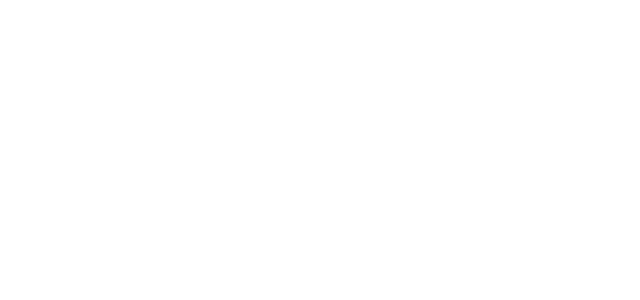
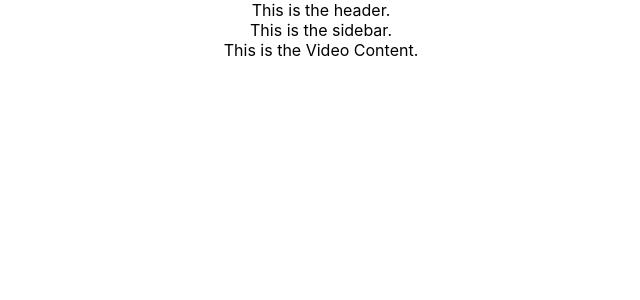
Before and after one commit to FrozenHearth/LessonX, a React (Create React App) app: page / in a window 1280 px wide. Shown: the top 300 px of the page, without its empty margins (319-959 px from the left). Built offline with nearby package versions, Linux system fonts and the light colour scheme.

Commit message:
Created the necessary components

```diff
--- a/src/App.js
+++ b/src/App.js
@@ -1,9 +1,18 @@
 import React from 'react';
 
 import './App.css';
+import Header from './components/Header';
+import SideBar from './components/Sidebar';
+import VideoContent from './components/VideoContent';
 
-function App() {
-  return <div className="App"></div>;
-}
+const App = () => {
+  return (
+    <div className="App">
+      <Header />
+      <SideBar />
+      <VideoContent />
+    </div>
+  );
+};
 
 export default App;
--- /dev/null
+++ b/src/components/Header.js
@@ -0,0 +1,11 @@
+import React, { Component } from 'react';
+
+export default class Header extends Component {
+  render() {
+    return (
+      <div>
+        <div>This is the header.</div>
+      </div>
+    );
+  }
+}
--- /dev/null
+++ b/src/components/Sidebar.js
@@ -0,0 +1,11 @@
+import React, { Component } from 'react';
+
+export default class SideBar extends Component {
+  render() {
+    return (
+      <div>
+        <div>This is the sidebar.</div>
+      </div>
+    );
+  }
+}
--- /dev/null
+++ b/src/components/VideoContent.js
@@ -0,0 +1,11 @@
+import React, { Component } from 'react';
+
+export default class VideoContent extends Component {
+  render() {
+    return (
+      <div>
+        <div>This is the Video Content.</div>
+      </div>
+    );
+  }
+}
```
